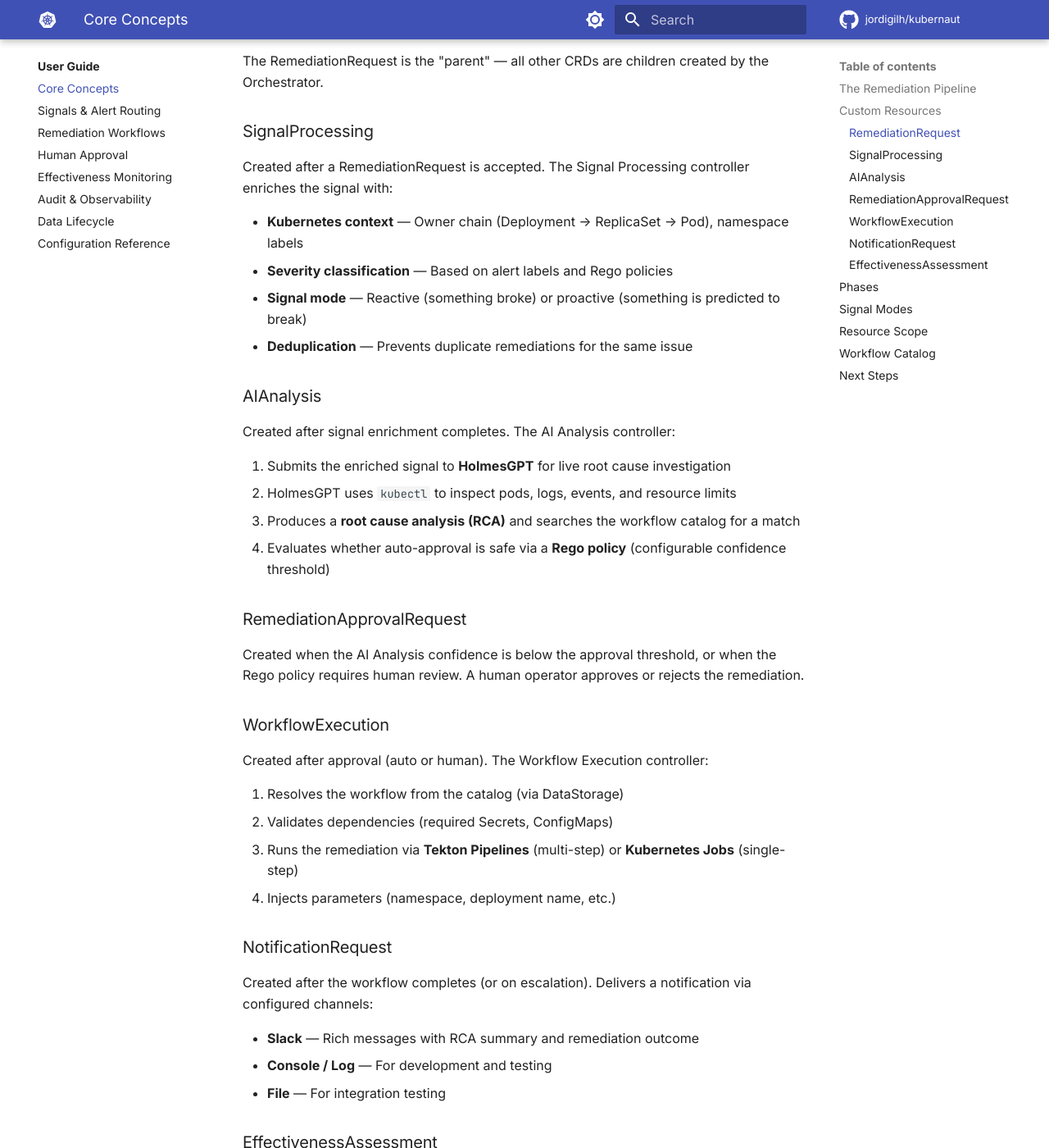
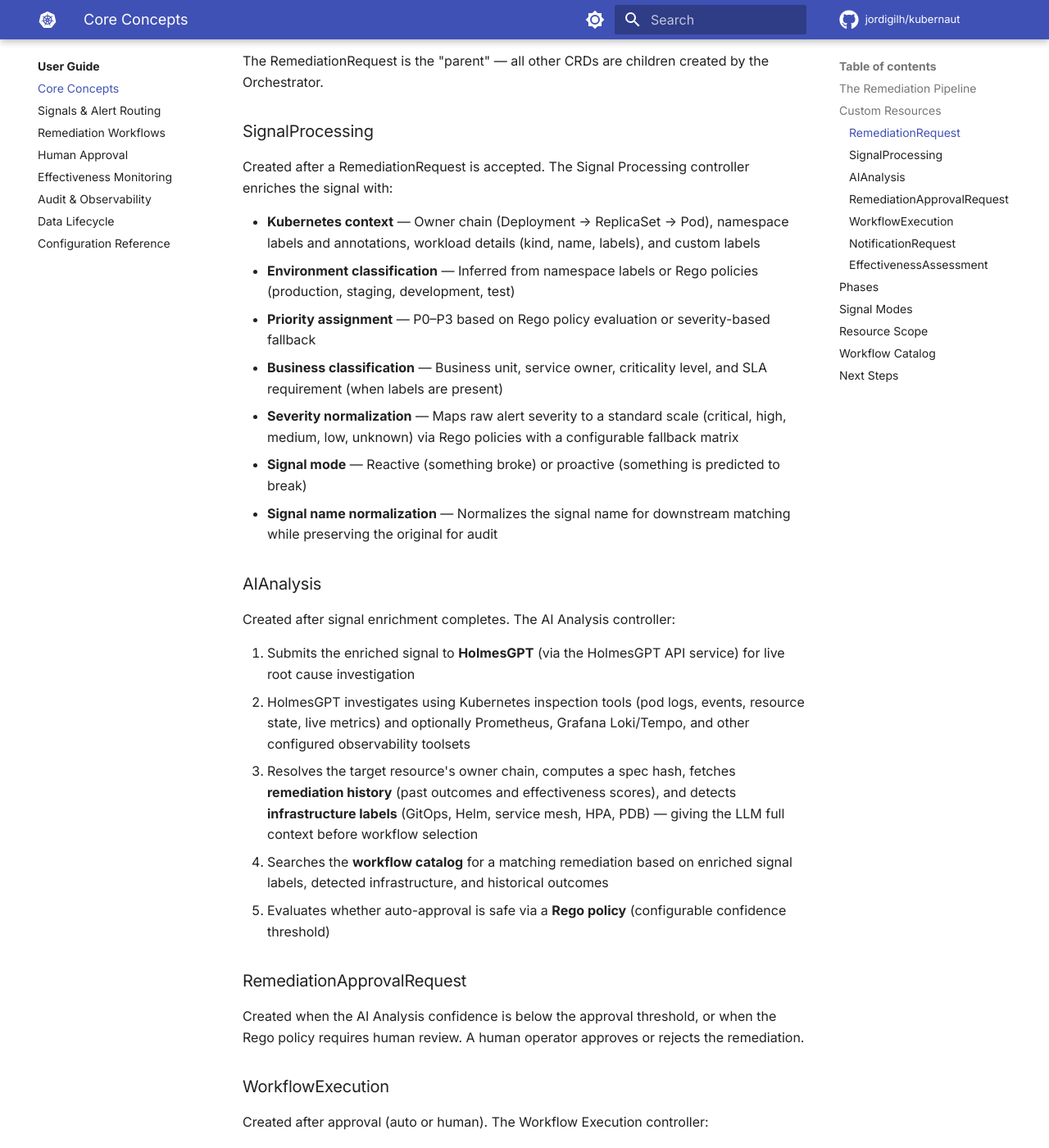
Before and after one commit to jordigilh/kubernaut-docs, an MkDocs documentation site: the page built from docs/user-guide/concepts.md, in a window 1280 px wide and 1400 px high, scrolled down 858 px. Shown: the whole window at 82% size. Built offline with MkDocs 1.6.1 and Material for MkDocs 9.7.7, drawn with Linux system fonts in a browser that asks for light colours; comment, search, counter and statistics services are not loaded; the version menu is left out; some of the changed text lies outside the part shown.

Commit message:
docs: fix SP, AI Analysis, and workflow descriptions on landing page and concepts
- Signal Processing: drop deduplication (Gateway responsibility), add
  environment classification, priority assignment, business classification
- AI Analysis: broaden from "kubectl" to full HolmesGPT toolkit (K8s tools,
  Prometheus, Grafana, detected labels, remediation history)
- Flexible Execution: remove Validate-Action-Verify pattern claim
- Continuous Learning → Effectiveness Tracking: honest about EM + HAPI flow
- Signal Modes: mode determines prompt variant, not urgency/workflow filtering
- Workflow Catalog: LLM selects via 3-step discovery protocol, not AI scoring

Made-with: Cursor

```diff
--- a/docs/user-guide/concepts.md
+++ b/docs/user-guide/concepts.md
@@ -32,19 +32,23 @@ The RemediationRequest is the "parent" — all other CRDs are children created b
 
 Created after a RemediationRequest is accepted. The Signal Processing controller enriches the signal with:
 
-- **Kubernetes context** — Owner chain (Deployment → ReplicaSet → Pod), namespace labels
-- **Severity classification** — Based on alert labels and Rego policies
+- **Kubernetes context** — Owner chain (Deployment → ReplicaSet → Pod), namespace labels and annotations, workload details (kind, name, labels), and custom labels
+- **Environment classification** — Inferred from namespace labels or Rego policies (production, staging, development, test)
+- **Priority assignment** — P0–P3 based on Rego policy evaluation or severity-based fallback
+- **Business classification** — Business unit, service owner, criticality level, and SLA requirement (when labels are present)
+- **Severity normalization** — Maps raw alert severity to a standard scale (critical, high, medium, low, unknown) via Rego policies with a configurable fallback matrix
 - **Signal mode** — Reactive (something broke) or proactive (something is predicted to break)
-- **Deduplication** — Prevents duplicate remediations for the same issue
+- **Signal name normalization** — Normalizes the signal name for downstream matching while preserving the original for audit
 
 ### AIAnalysis
 
 Created after signal enrichment completes. The AI Analysis controller:
 
-1. Submits the enriched signal to **HolmesGPT** for live root cause investigation
-2. HolmesGPT uses `kubectl` to inspect pods, logs, events, and resource limits
-3. Produces a **root cause analysis (RCA)** and searches the workflow catalog for a match
-4. Evaluates whether auto-approval is safe via a **Rego policy** (configurable confidence threshold)
+1. Submits the enriched signal to **HolmesGPT** (via the HolmesGPT API service) for live root cause investigation
+2. HolmesGPT investigates using Kubernetes inspection tools (pod logs, events, resource state, live metrics) and optionally Prometheus, Grafana Loki/Tempo, and other configured observability toolsets
+3. Resolves the target resource's owner chain, computes a spec hash, fetches **remediation history** (past outcomes and effectiveness scores), and detects **infrastructure labels** (GitOps, Helm, service mesh, HPA, PDB) — giving the LLM full context before workflow selection
+4. Searches the **workflow catalog** for a matching remediation based on enriched signal labels, detected infrastructure, and historical outcomes
+5. Evaluates whether auto-approval is safe via a **Rego policy** (configurable confidence threshold)
 
 ### RemediationApprovalRequest
 
@@ -101,7 +105,7 @@ Kubernaut classifies signals into two modes:
 - **Reactive** — Responding to an active incident (e.g., `KubePodCrashLooping`, `KubePodOOMKilled`)
 - **Proactive** — Responding to a predicted issue (e.g., Prometheus `predict_linear()` alerts for disk pressure, memory exhaustion)
 
-Signal mode affects how urgency is evaluated and which workflows are considered.
+Signal mode determines which prompt variant HolmesGPT uses for the investigation. In **reactive** mode, the LLM performs root cause analysis of an incident that has already occurred. In **proactive** mode, the prompt shifts to trend assessment and prevention — the LLM evaluates whether the predicted issue is likely to materialize and recommends preventive action (or concludes no action is needed).
 
 ## Resource Scope
 
@@ -122,7 +126,13 @@ Remediation workflows are packaged as **OCI images** containing a `workflow-sche
 - **Parameters** — Typed inputs injected at runtime as environment variables (`UPPER_SNAKE_CASE`)
 - **Execution config** — Engine (`job` or `tekton`) and OCI bundle reference with digest
 
-AI Analysis queries the catalog using enriched signal labels and selects the best match based on label overlap and confidence scoring. See [Remediation Workflows](workflows.md) for the full schema reference.
+During investigation, the LLM selects a workflow through a three-step discovery protocol:
+
+1. **List action types** — HolmesGPT calls DataStorage to retrieve available action types (e.g., `RestartPod`, `RollbackDeployment`), filtered by the signal's enriched labels (severity, environment, component, priority) and detected infrastructure labels (GitOps, Helm, service mesh)
+2. **List workflows for action type** — The LLM picks an action type and retrieves matching workflows, which DataStorage returns ordered by label-match scoring (though scores are not exposed to the LLM)
+3. **Get workflow details** — The LLM selects a specific workflow and retrieves its full parameter schema to fill in values from the root cause analysis
+
+The LLM makes the final selection decision based on workflow descriptions (`what`, `whenToUse`, `whenNotToUse`), detected infrastructure context (e.g., prefer git-based workflows when `gitOpsManaged=true`), and remediation history (avoid workflows that recently failed on the same target). See [Remediation Workflows](workflows.md) for the full schema reference.
 
 ## Next Steps
 
```
Also changed, not shown: docs/index.md (+6 -6 lines).
